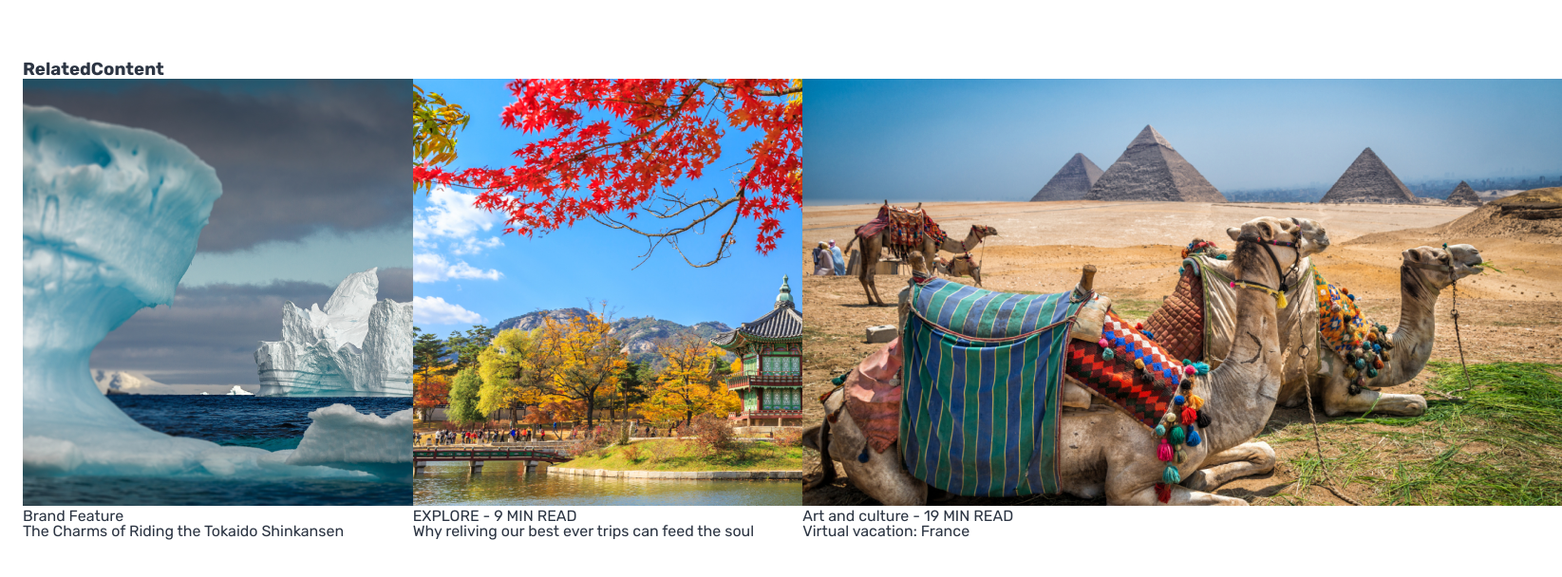
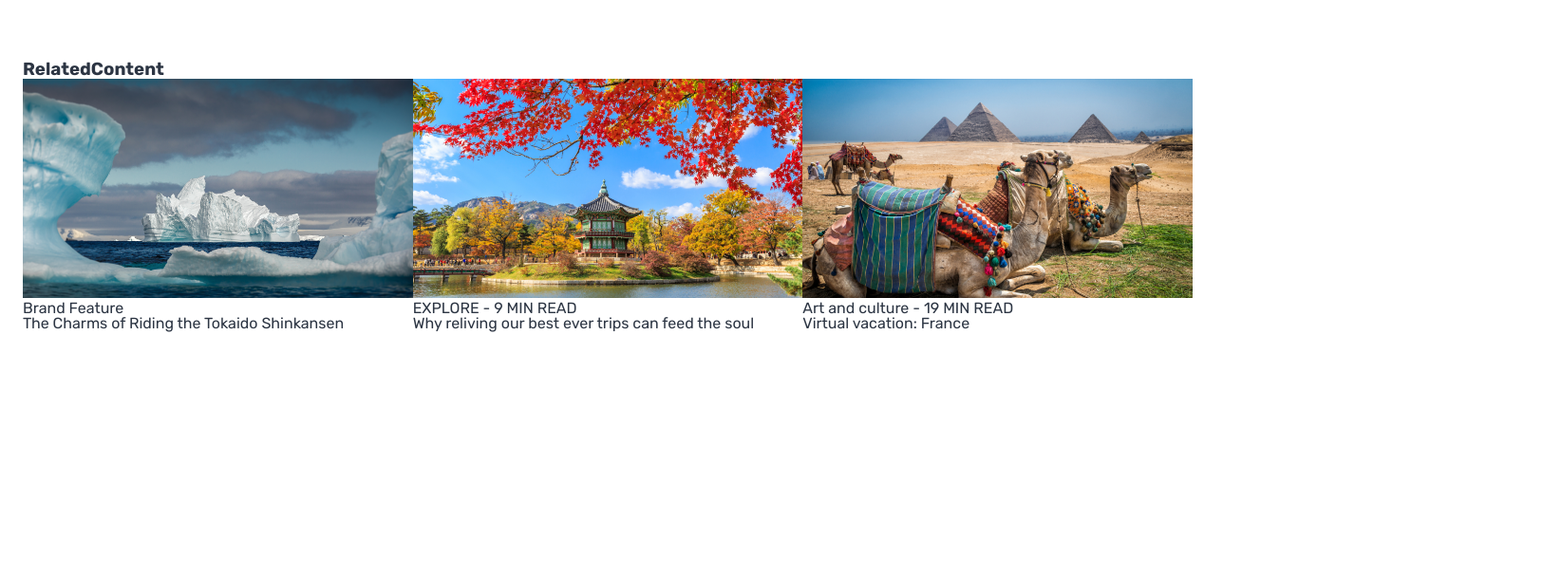
Before and after one commit to kobayashiwa/for-if-else, a plain HTML site: page index.html in a window 1280 px wide. Shown: the whole page at 95% size, 1645 px wide, since content can reach past the window. Drawn offline with nearby package versions, Linux system fonts and the light colour scheme.

Commit message:
“画像の表示サイズを調整”

```diff
--- a/css/style.css
+++ b/css/style.css
@@ -37,6 +37,9 @@ ul, li {
 .CardPreview {
 	width: 33.33%;
 }
+.CardPreview img {
+	width: 100%;
+}
 
 
 /**
@@ -46,10 +49,6 @@ ul, li {
 
 
 
-article {
-	flex: 1;
-	padding-right: 32px;
-}
 .RailRight {
 	width: 410px;
 }
```
